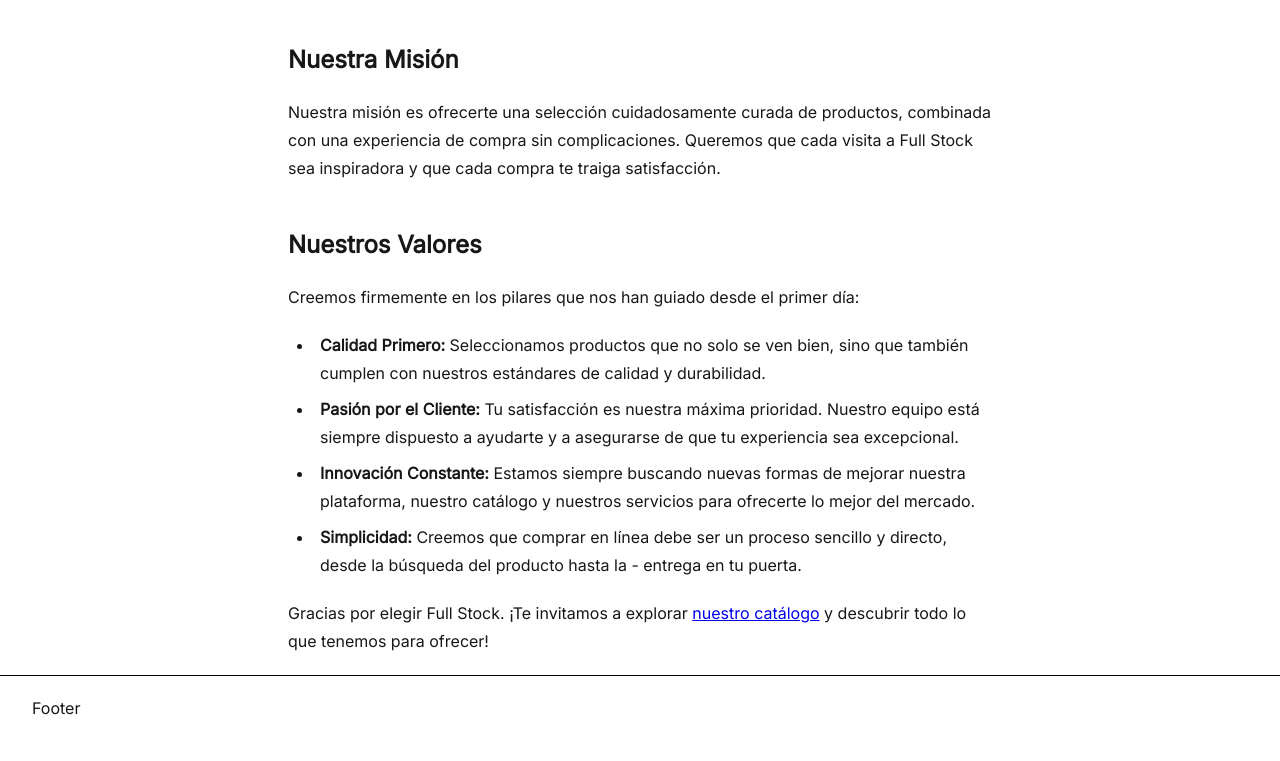
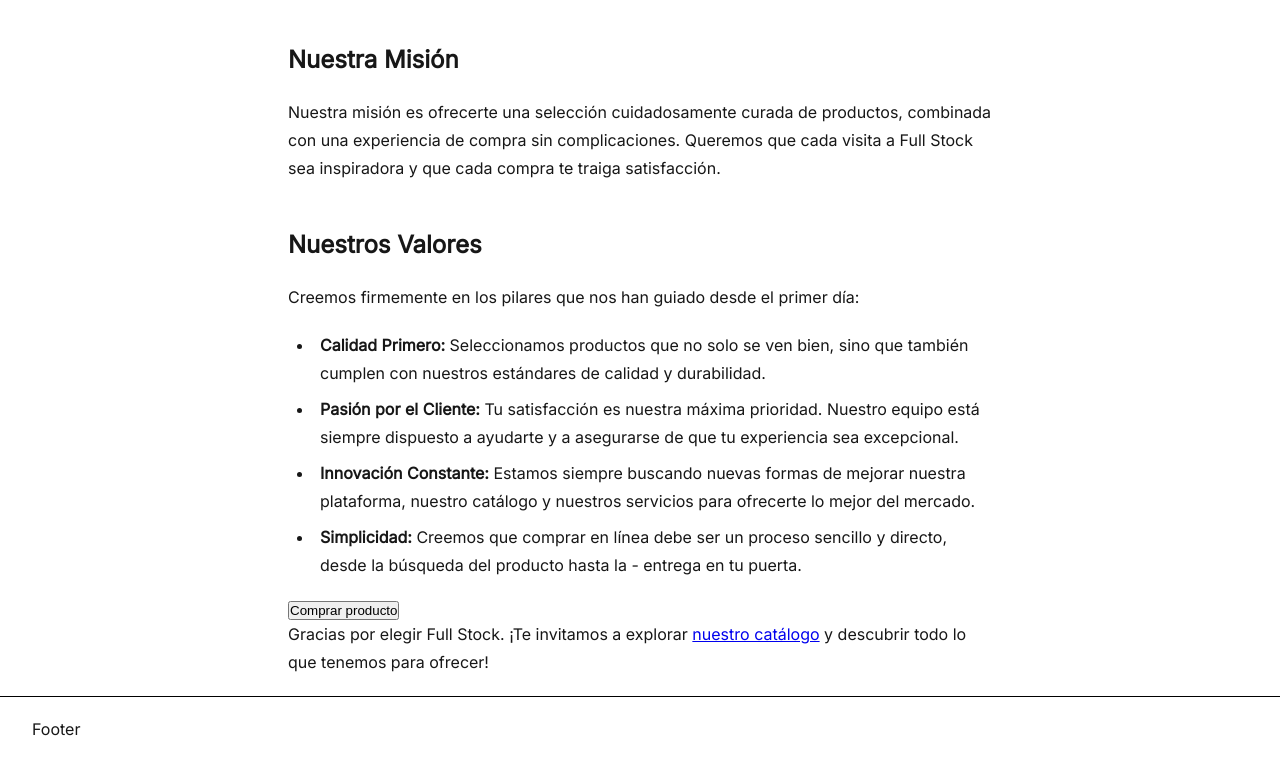
Before and after one commit to ChristhianSM/fullstock-november-2025, a plain HTML site: page about.html in a window 1280 px wide. Shown: the part 657-1418 px from the top of the page. Before the commit the page ends 1397 px from the top, so only its background shows below. Drawn offline with Linux system fonts and the light colour scheme.

Commit message:
Agregar boton de comprar

```diff
--- a/about.html
+++ b/about.html
@@ -71,6 +71,8 @@
           desde la búsqueda del producto hasta la - entrega en tu puerta.
         </li>
       </ul>
+
+      <button>Comprar producto</button>
       <p>
         Gracias por elegir Full Stock. ¡Te invitamos a explorar
         <!-- Todo: Agrega referencia correcta para 'nuestro catálogo'-->
```
